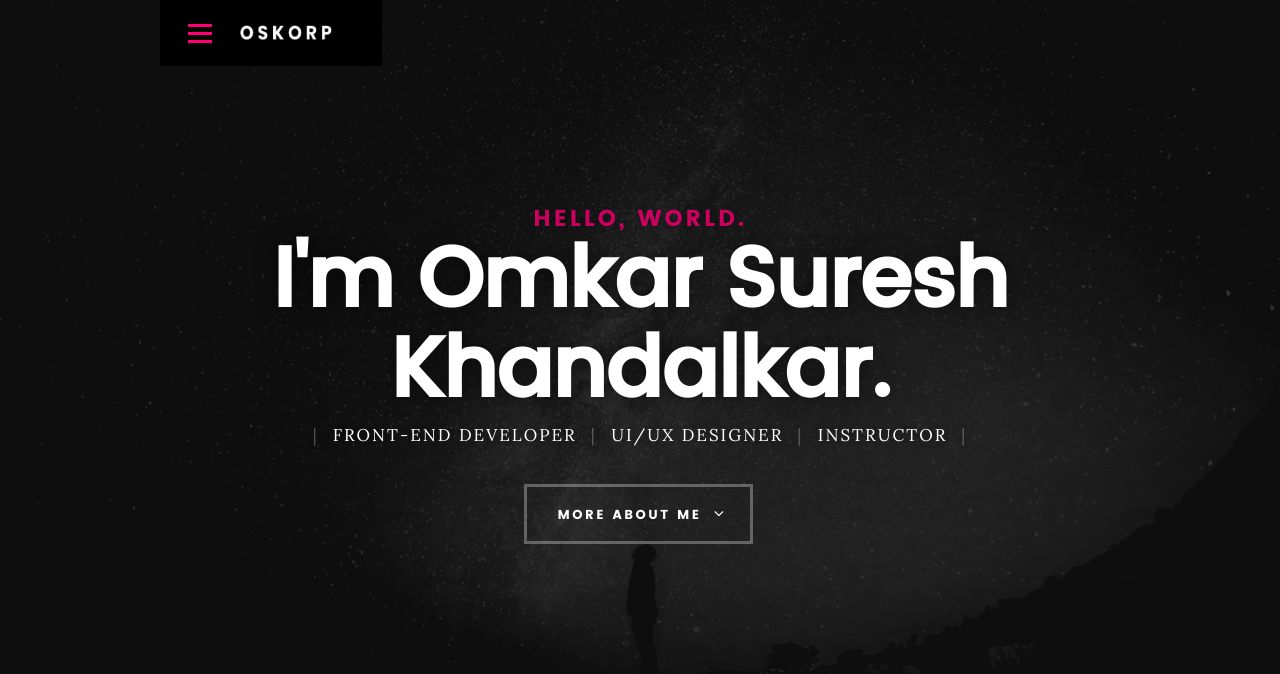
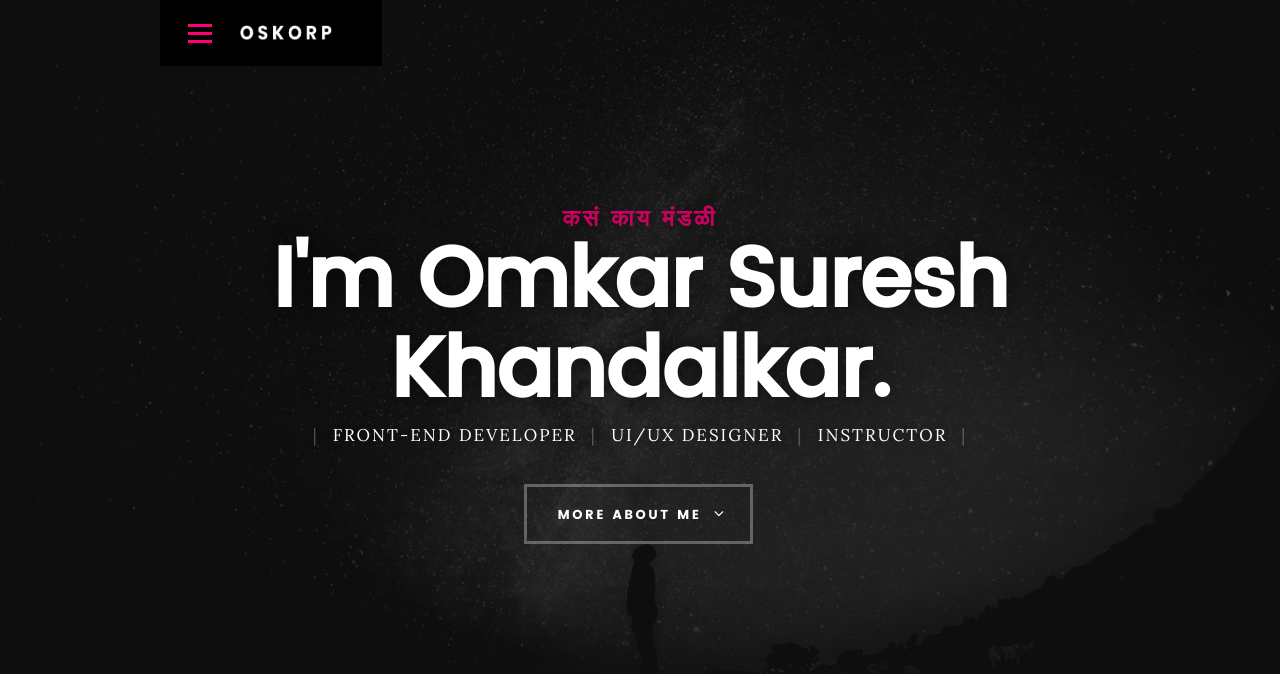
Before and after one commit to oskorp/oskorp_portfolio, a plain HTML site: page index.html in a window 1280 px wide. Shown: the top 674 px of the page. Drawn offline with Linux system fonts and the light colour scheme; files whose address does not match are found by name.

Commit message:
Update index.html

```diff
--- a/index.html
+++ b/index.html
@@ -73,7 +73,7 @@
 
    			<div class="col-twelve">
 
-	   			<h5>Hello, World.</h5>
+	   			<h5>कसं काय मंडळी</h5>
 	   			<h1>I'm Omkar Suresh Khandalkar.</h1>
 
 	   			<p class="intro-position">
```
